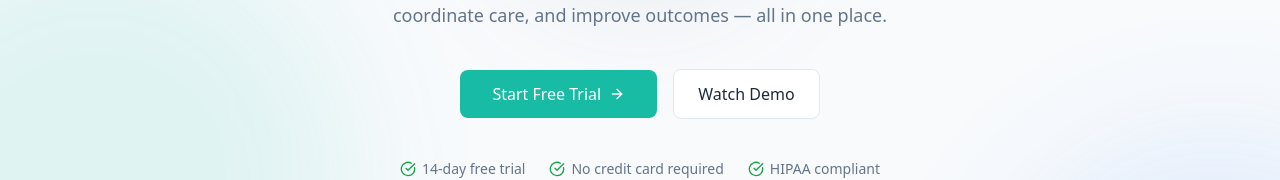
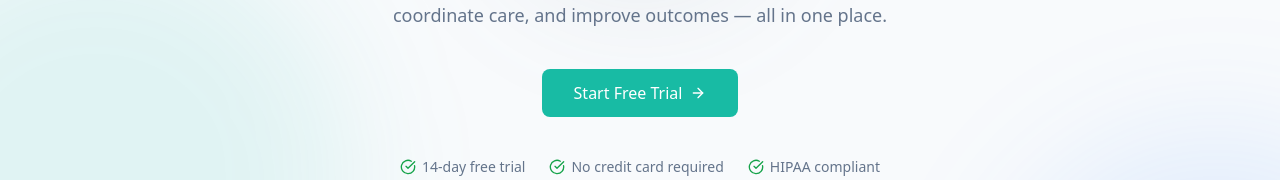
Before and after one commit to jsChief/medicard, a React (Vite) app: page / in a window 1280 px wide. Shown: the part 352-532 px from the top of the page. Built offline with nearby package versions, Linux system fonts and the light colour scheme; no server answers.

Commit message:
chore: remove 'Watch Demo' button from home page hero

```diff
--- a/src/pages/HomePage.tsx
+++ b/src/pages/HomePage.tsx
@@ -172,11 +172,6 @@ export function HomePage() {
                 <Button size="lg" className="w-full gap-2 px-8 sm:w-auto">
                   Start Free Trial
                   <ArrowRight className="h-4 w-4" />
-                </Button>
-              </Link>
-              <Link to="/demo">
-                <Button variant="outline" size="lg" className="w-full sm:w-auto">
-                  Watch Demo
                 </Button>
               </Link>
             </div>
```
